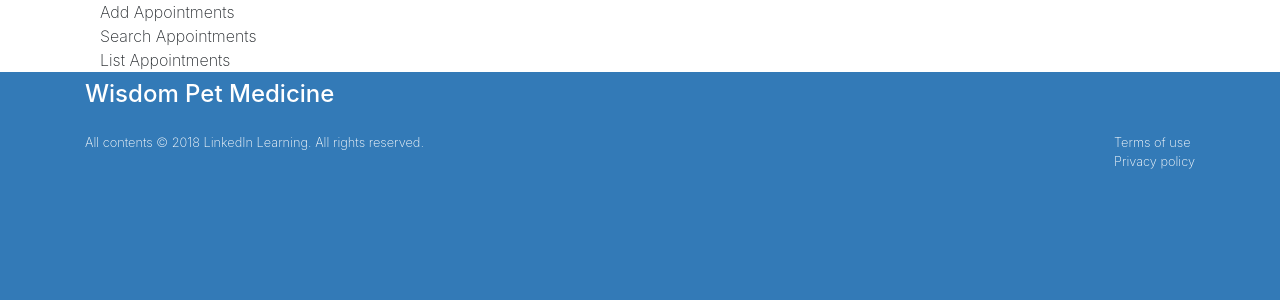
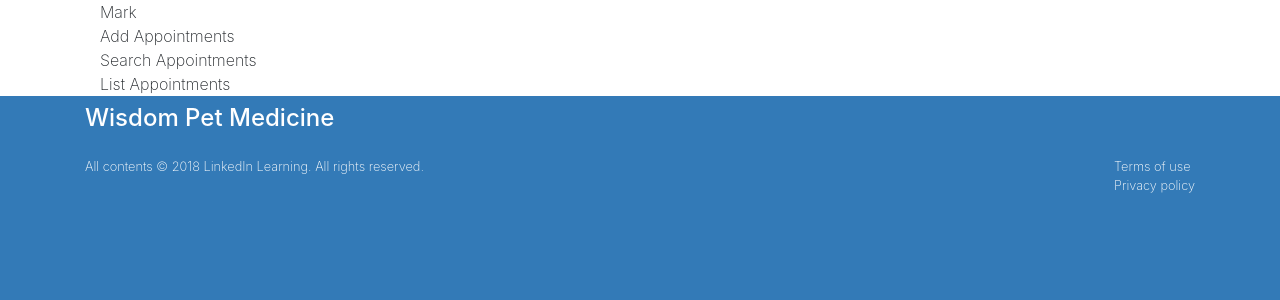
Before and after one commit to Combatd/reactBuildingInterface, a React (Create React App) app: page / in a window 1280 px wide. Shown: the top 300 px of the page. Built offline with nearby package versions, Linux system fonts and the light colour scheme.

Commit message:
Define App#Constructor

```diff
--- a/src/Components/App.js
+++ b/src/Components/App.js
@@ -5,6 +5,13 @@ import AddAppointments from './AddAppointments';
 import SearchAppointments from './SearchAppointments';
 import ListAppointments from './ListAppointments';
 class App extends Component {
+  constructor() {
+    super();
+    this.state = {
+      myName: 'Mark',
+    }
+  }
+
   render() {
     return (
       <main className="page bg-white" id="petratings">
@@ -12,6 +19,7 @@ class App extends Component {
           <div className="row">
             <div className="col-md-12 bg-white">
               <div className="container">
+                { this.state.myName }
                 <AddAppointments />
                 <SearchAppointments />
                 <ListAppointments />
```
